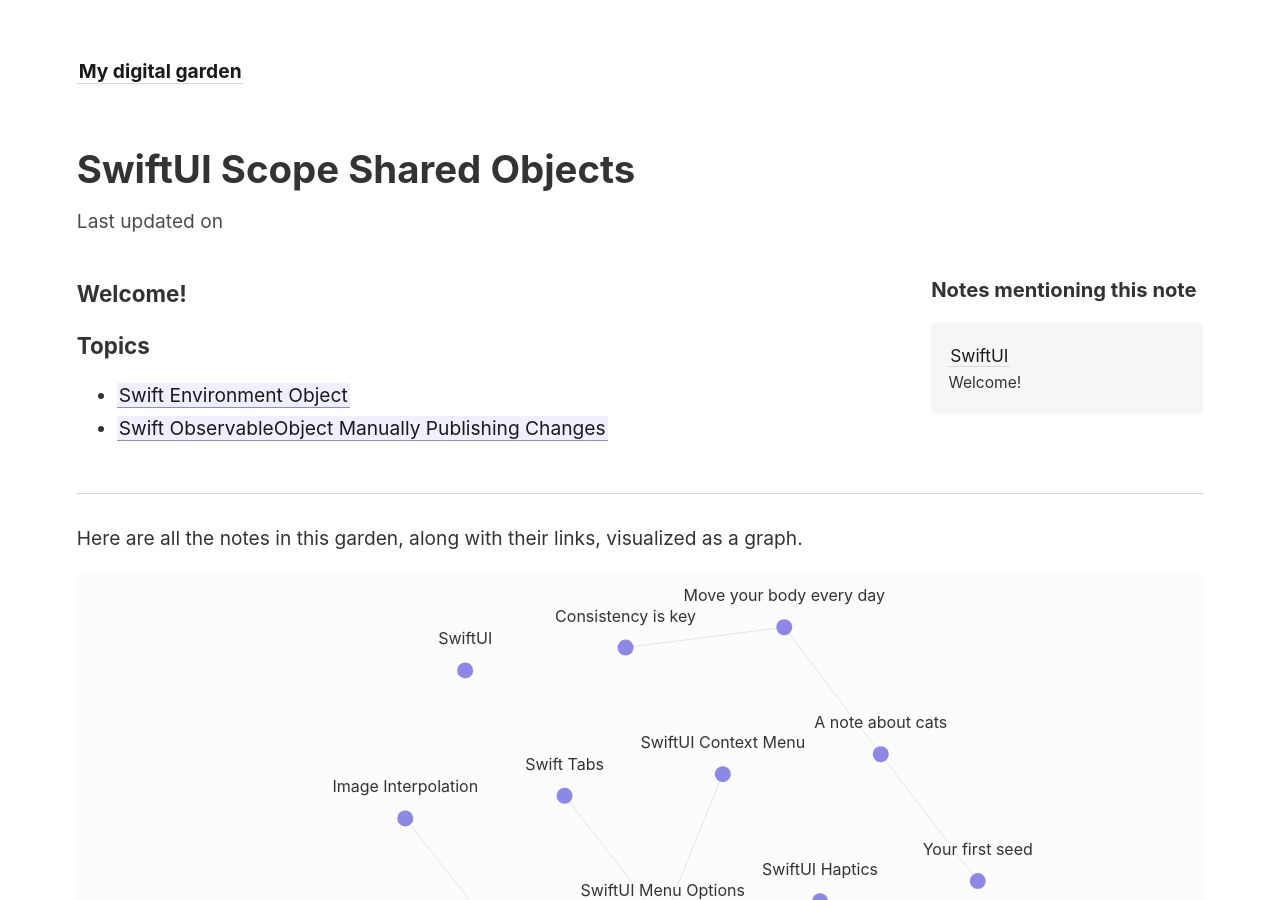
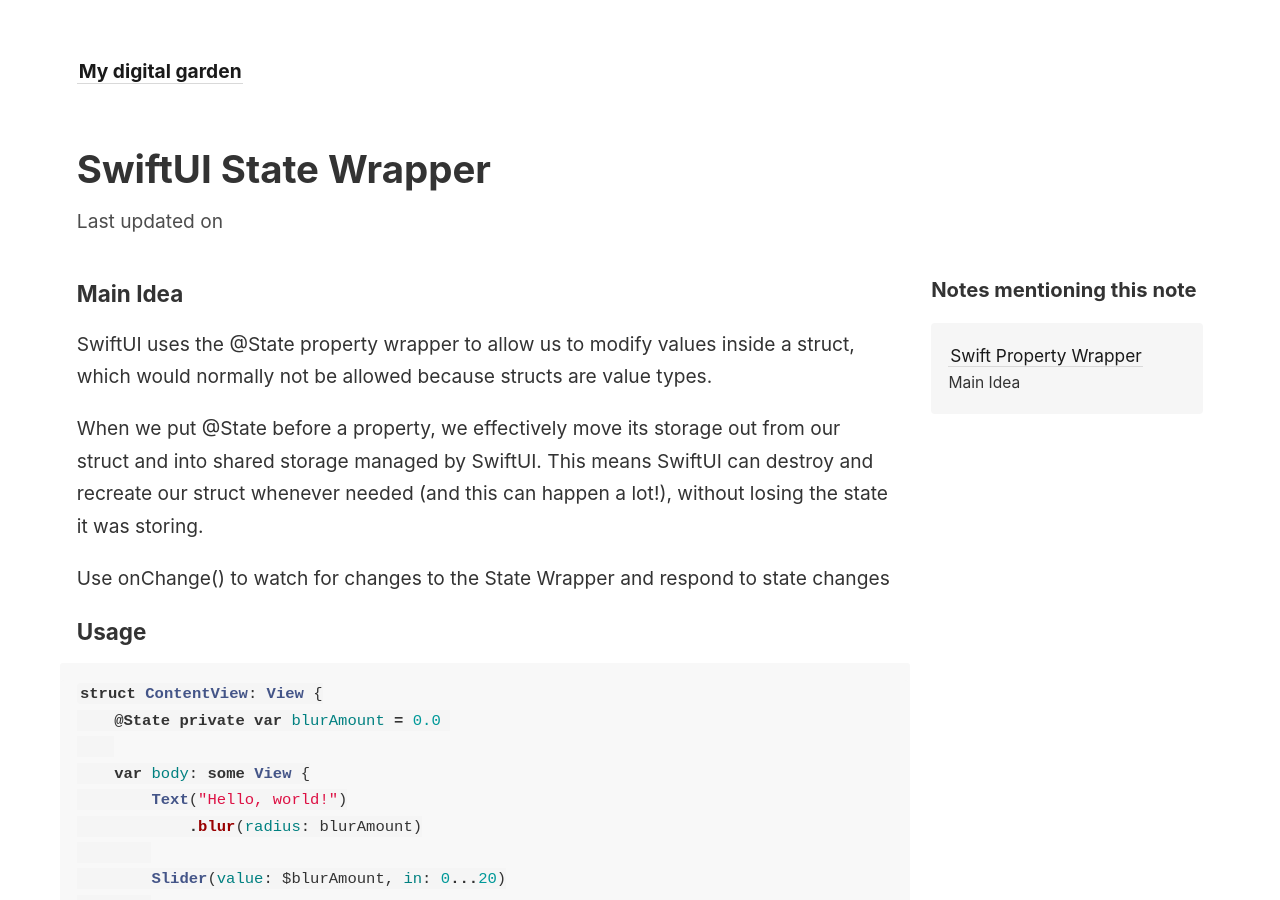
Before and after one commit to ahrchen/digital-garden-knowselfdaily, a Jekyll site: the page built from _notes/SwiftUI Scope Shared Objects.md, in a window 1280 px wide and 900 px high. Built offline with Jekyll 4.4.1, drawn with Linux system fonts in a browser that asks for light colours; some of the changed text lies outside the part shown.

Commit message:
Update content

````diff
--- a/_notes/SwiftUI EnvironmentObject.md
+++ b/_notes/SwiftUI EnvironmentObject.md
@@ -1,10 +1,10 @@
 ---
-title: Swift Environment Object
+title: Swift Environment Wrapper
 ---
 
 ### Main Idea
 
-We use Environment Objects to share values from one parent to multiple children
+We use Environment Wrapper to share values from one parent to multiple children
 
 ```swift
 class User: ObservableObject {
--- a/_notes/SwiftUI Scope Shared Objects.md
+++ b/_notes/SwiftUI Scope Shared Objects.md
@@ -1,9 +1,34 @@
 ---
-title: SwiftUI Scope Shared Objects
+title: SwiftUI State Wrapper
 ---
 
-### Welcome!
+### Main Idea
 
-### Topics
-- [[Swift Environment Object]]
-- [[Swift ObservableObject Manually Publishing Changes]]
+SwiftUI uses the @State property wrapper to allow us to modify values inside a struct, which would normally not be allowed because structs are value types.
+
+When we put @State before a property, we effectively move its storage out from our struct and into shared storage managed by SwiftUI. This means SwiftUI can destroy and recreate our struct whenever needed (and this can happen a lot!), without losing the state it was storing.
+
+Use onChange() to watch for changes to the State Wrapper and respond to state changes
+
+### Usage
+
+```swift
+struct ContentView: View {
+    @State private var blurAmount = 0.0
+
+    var body: some View {
+        Text("Hello, world!")
+            .blur(radius: blurAmount)
+
+        Slider(value: $blurAmount, in: 0...20)
+
+        Button("Random Blur") {
+            blurAmount = Double.random(in: 0...20)
+        }
+        .onChange(of: blurAmount) { newValue in
+            print("New value is \(newValue)")
+        }
+    }
+
+}
+```
````
Also changed, not shown: _notes/Swift Timer.md (added, +29 -0 lines), _notes/SwiftUI Property Wrapper.md (added, +12 -0 lines), _notes/SwiftUI.md (+2 -1 lines), 2 other files.
